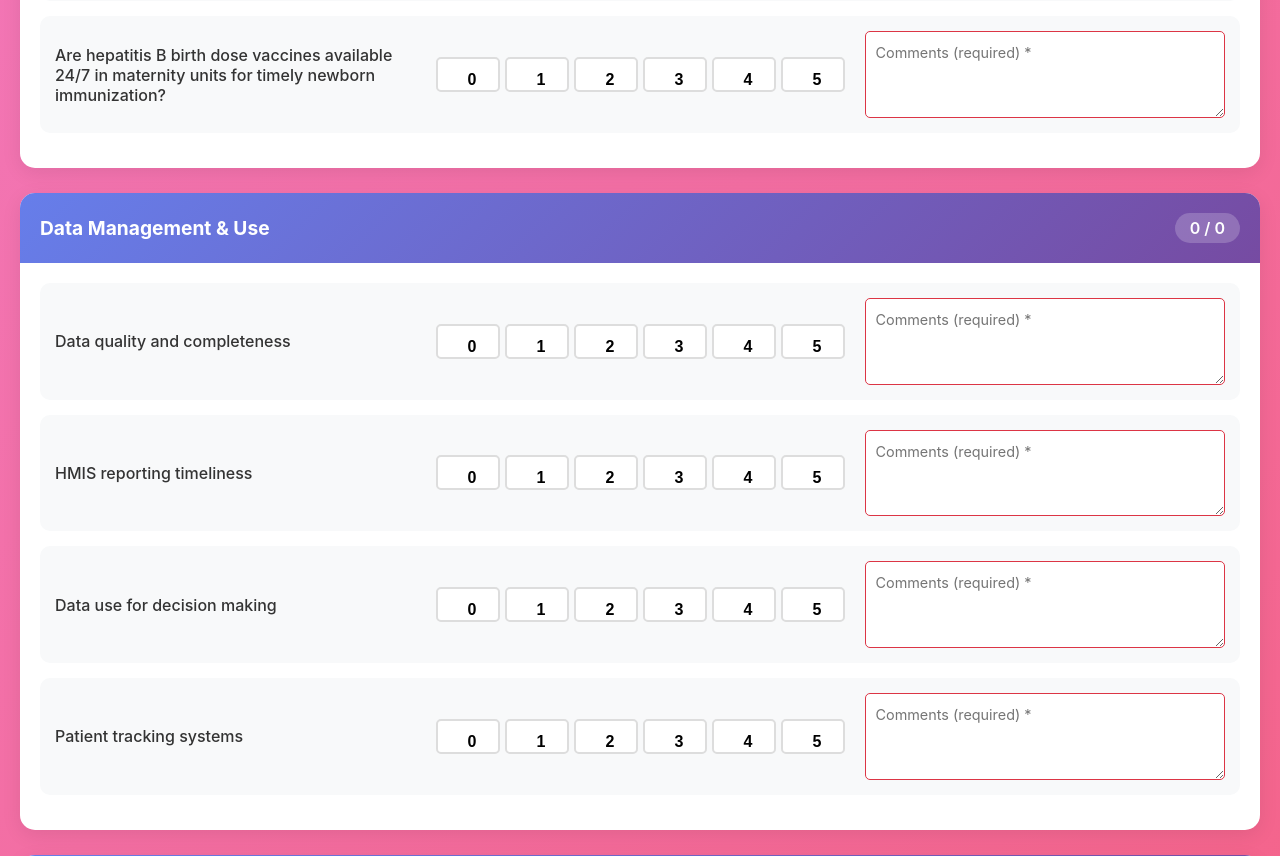
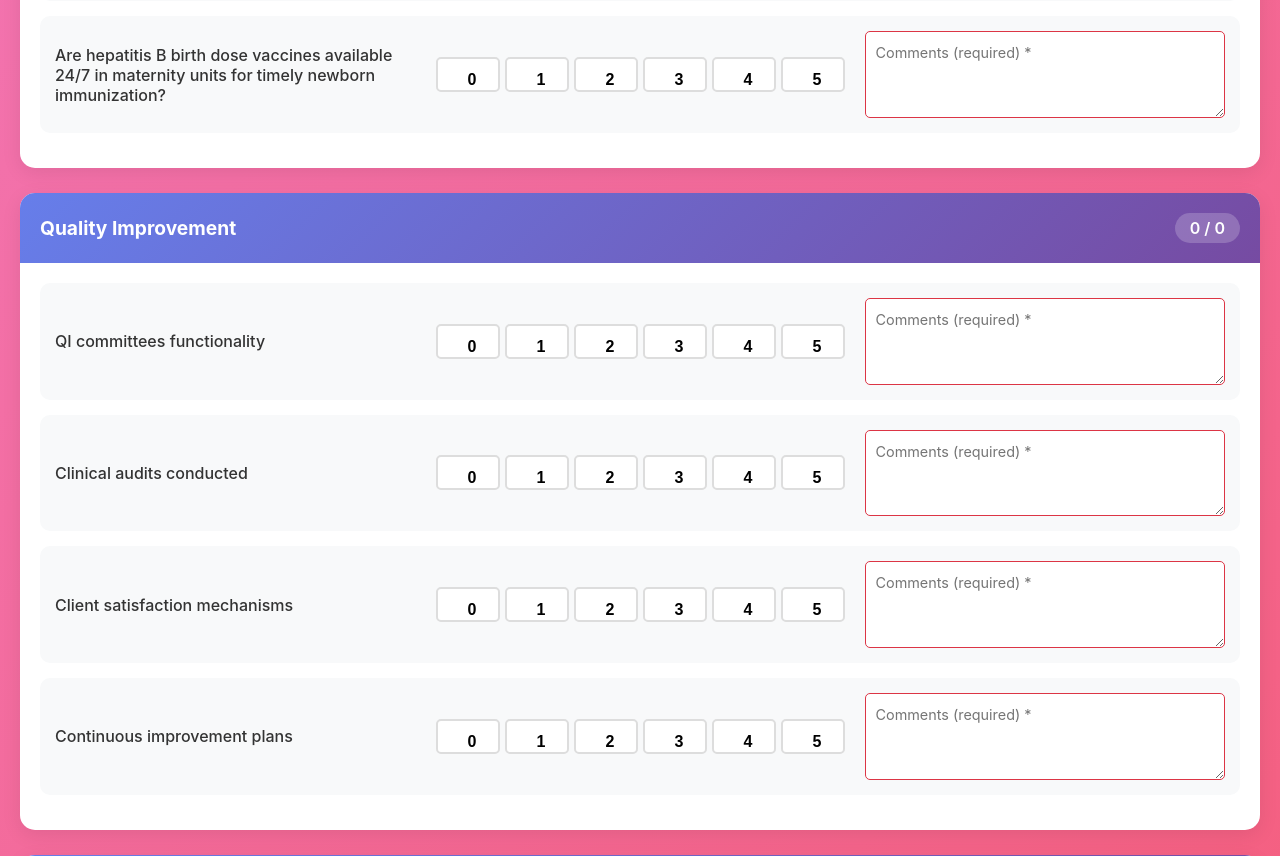
Before and after one commit to Isaac25-lgtm/CHAI, a Flask app: page /tools in a window 1280 px wide. Shown: the part 3840-4696 px from the top of the page. Run offline with Flask 3, Linux system fonts and the light colour scheme; some libraries are stand-ins or nearby versions.

Commit message:
Remove Data Management & Use section from assessment
- Removed Data Management & Use section (4 indicators, 20 points)
- Removed indicators: dm1 (data quality), dm2 (HMIS reporting), dm3 (data use), dm4 (patient tracking)
- Updated both tools.html and utils.py
- Assessment now has 5 sections instead of 6
- Total indicators reduced from 37 to 33
- Total possible score reduced from 185 to 165 points

Remaining sections:
1. Service Delivery (6 indicators, 30 points)
2. Human Resource and Service Delivery Points (8 indicators, 40 points)
3. Supply Chain Reliability for HBV commodities (9 indicators, 45 points)
4. Quality Improvement (4 indicators, 20 points)
5. Infrastructure & Equipment (5 indicators, 25 points)

```diff
--- a/templates/tools.html
+++ b/templates/tools.html
@@ -632,15 +632,6 @@
                     {"id": "sc9", "name": "Are hepatitis B birth dose vaccines available 24/7 in maternity units for timely newborn immunization?", "max_score": 5}
                 ]
             },
-            "data_management": {
-                "name": "Data Management & Use",
-                "indicators": [
-                    {"id": "dm1", "name": "Data quality and completeness", "max_score": 5},
-                    {"id": "dm2", "name": "HMIS reporting timeliness", "max_score": 5},
-                    {"id": "dm3", "name": "Data use for decision making", "max_score": 5},
-                    {"id": "dm4", "name": "Patient tracking systems", "max_score": 5}
-                ]
-            },
             "quality_improvement": {
                 "name": "Quality Improvement",
                 "indicators": [
--- a/utils.py
+++ b/utils.py
@@ -295,12 +295,6 @@ class ExcelGenerator:
                 {"id": "sc8", "name": "Has there been a stock-out of TDF or TDF/3TC for HBV-positive women in the last 3 months?", "max_score": 5},
                 {"id": "sc9", "name": "Are hepatitis B birth dose vaccines available 24/7 in maternity units for timely newborn immunization?", "max_score": 5}
             ],
-            "Data Management & Use": [
-                {"id": "dm1", "name": "Data quality and completeness", "max_score": 5},
-                {"id": "dm2", "name": "HMIS reporting timeliness", "max_score": 5},
-                {"id": "dm3", "name": "Data use for decision making", "max_score": 5},
-                {"id": "dm4", "name": "Patient tracking systems", "max_score": 5}
-            ],
             "Quality Improvement": [
                 {"id": "qi1", "name": "QI committees functionality", "max_score": 5},
                 {"id": "qi2", "name": "Clinical audits conducted", "max_score": 5},
```
